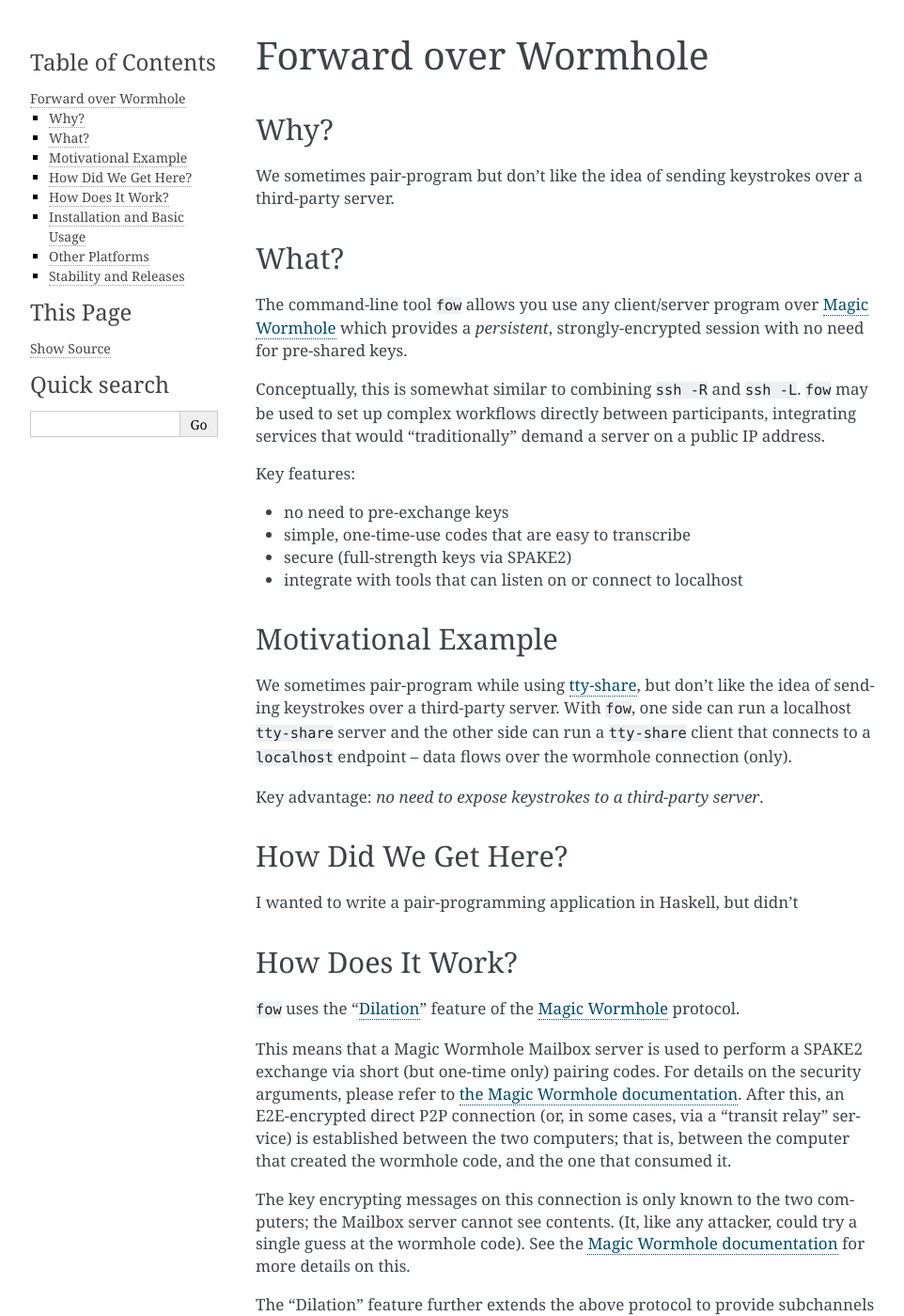
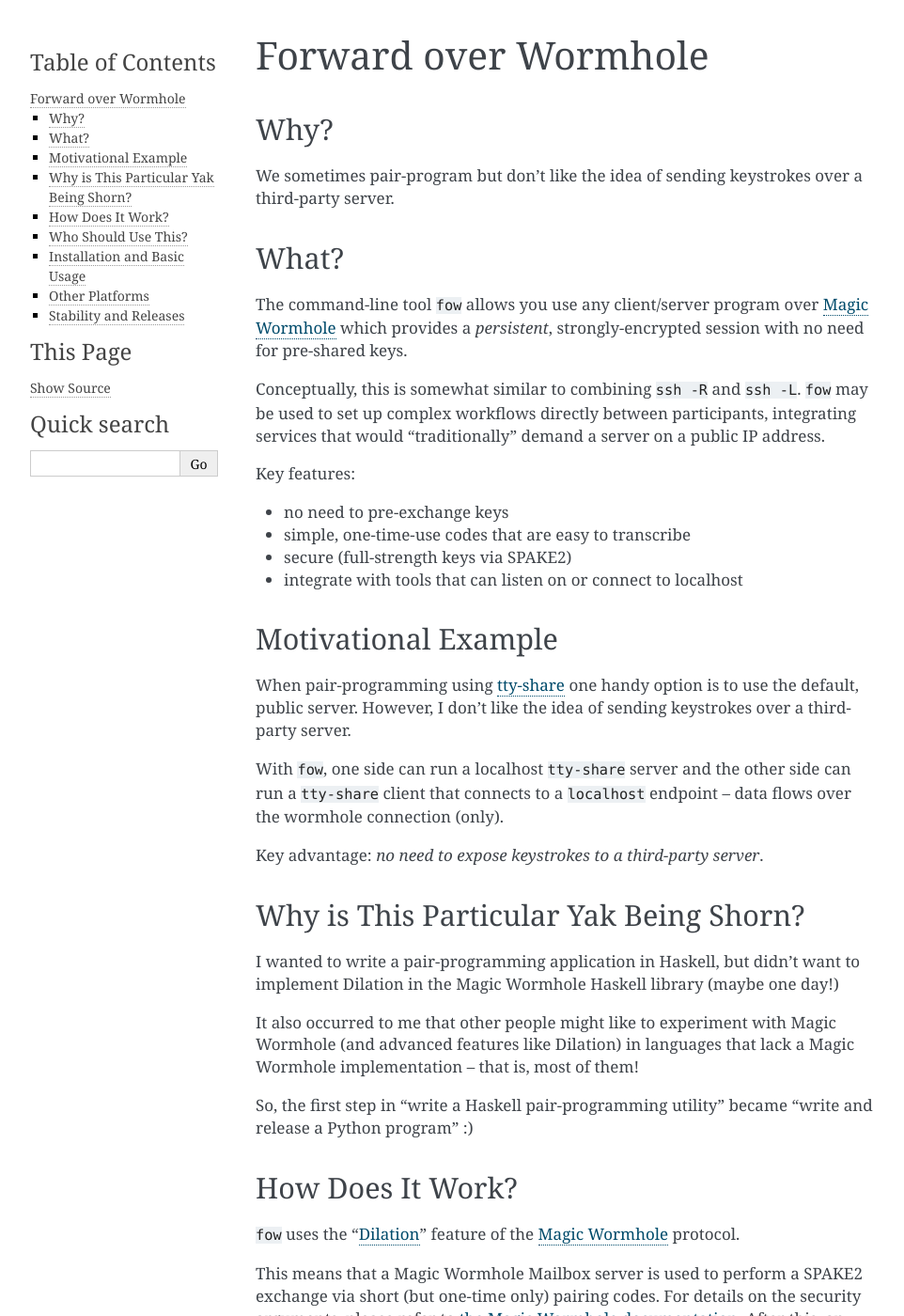
Before and after one commit to meejah/fowl, a Sphinx documentation site: the page built from docs/README.rst, in a window 1280 px wide and 1400 px high. Shown: the whole window at 94% size, without its empty margins (148-1110 px from the left). Built offline with Sphinx 7.4.7, drawn with Linux system fonts in a browser that asks for light colours; some of the changed text lies outside the part shown.

Commit message:
more words

```diff
--- a/docs/README.rst
+++ b/docs/README.rst
@@ -5,6 +5,7 @@
 -----
 
 We sometimes pair-program but don't like the idea of sending keystrokes over a third-party server.
+
 
 What?
 ------
@@ -25,16 +26,22 @@
 Motivational Example
 --------------------
 
-We sometimes pair-program while using `tty-share <https://tty-share.com/>`_, but don't like the idea of sending keystrokes over a third-party server.
+When pair-programming using `tty-share <https://tty-share.com/>`_ one handy option is to use the default, public server.
+However, I don't like the idea of sending keystrokes over a third-party server.
+
 With ``fow``, one side can run a localhost ``tty-share`` server and the other side can run a ``tty-share`` client that connects to a ``localhost`` endpoint -- data flows over the wormhole connection (only).
 
 Key advantage: *no need to expose keystrokes to a third-party server*.
 
 
-How Did We Get Here?
------------------------
+Why is This Particular Yak Being Shorn?
+---------------------------------------
 
-I wanted to write a pair-programming application in Haskell, but didn't
+I wanted to write a pair-programming application in Haskell, but didn't want to implement Dilation in the Magic Wormhole Haskell library (maybe one day!)
+
+It also occurred to me that other people might like to experiment with Magic Wormhole (and advanced features like Dilation) in languages that lack a Magic Wormhole implementation -- that is, most of them!
+
+So, the first step in "write a Haskell pair-programming utility" became "write and release a Python program" :)
 
 
 How Does It Work?
@@ -59,6 +66,23 @@
 
 Another way to view this: streaming network services can integrate the Magic Wormhole protocol without having to find, link, and use a magic-wormhole library (along with the implied code-changes) -- all integration is via local streams.
 (There *are* implementations in a few languages so you could take that route if you prefer).
+
+Who Should Use This?
+--------------------
+
+While it's definitely possible to use ``fow`` "directly", the intent is that some other program -- some "glue" code -- is running ``fow`` as a sub-process.
+
+The line-based JSON communication facilitates this.
+
+This means the main users of ``fow`` are expected to be other programmers who know how to start a long-running subprocess and communicate with it via stdin and stdout.
+
+This program will also co-ordinate the running of client-type or server-type networking applications that accomplish some goal useful to users. For example, "pair-programming" (for my case).
+
+Some other ideas to get you started:
+
+- "private" / invite-only streaming (one side runs video source, invited sides see it)
+- on-demand tech support or server access (e.g. set up limited-time SSH, VNC, etc)
+- ...
 
 
 Installation and Basic Usage
```
